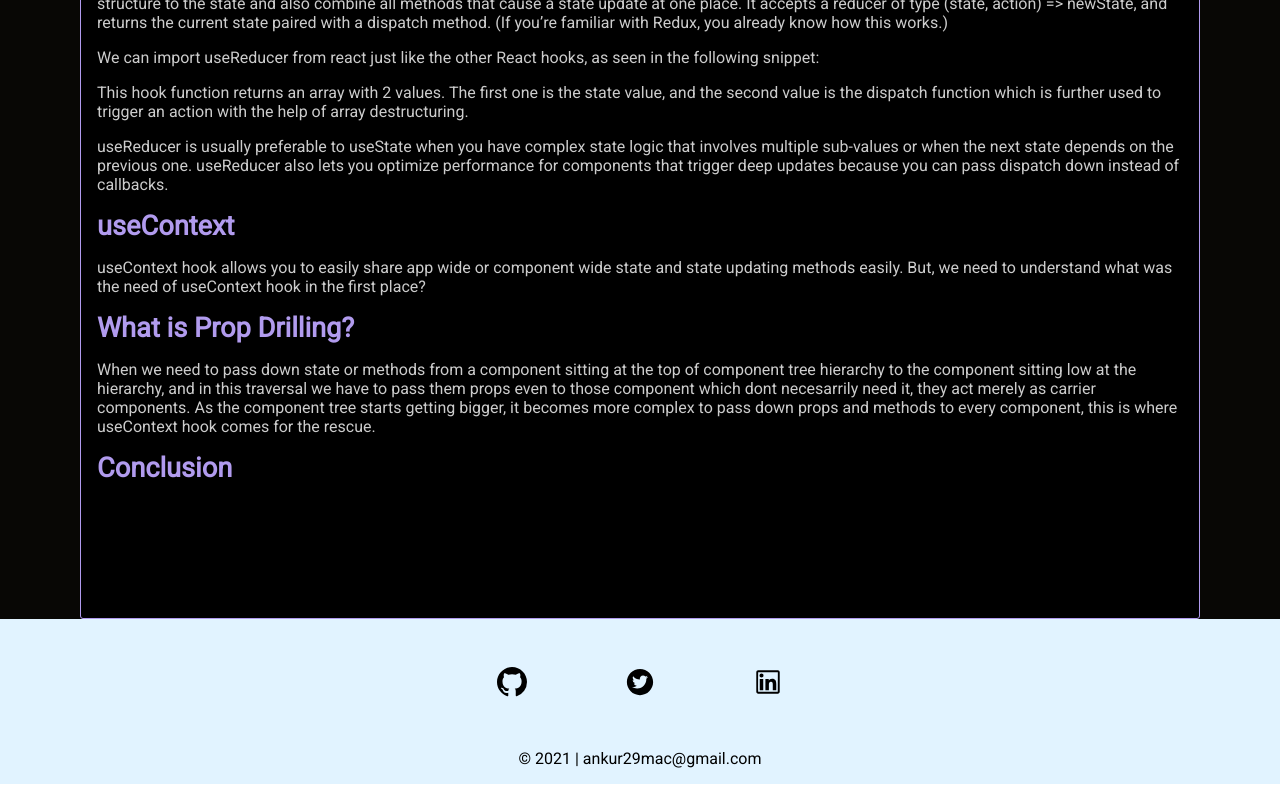
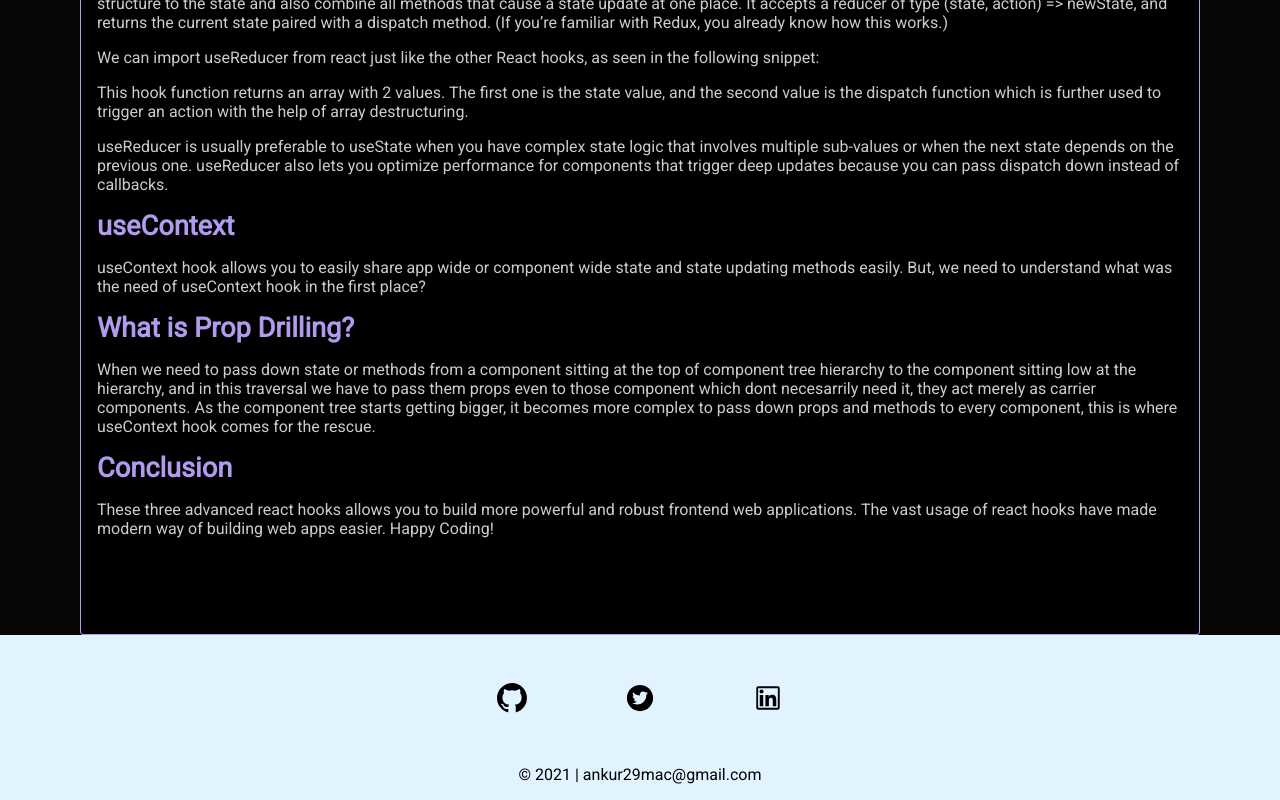
Before and after one commit to a1nkur/mark3-portfolio, a React (Create React App) app: page /blogs/blog1 in a window 1280 px wide. Shown: the part 2179-2979 px from the top of the page. Built offline with nearby package versions, Linux system fonts and the light colour scheme.

Commit message:
bug fix : fixed a css overlap

```diff
--- a/src/Components/BlogContainer1.jsx
+++ b/src/Components/BlogContainer1.jsx
@@ -198,9 +198,11 @@ const BlogContainer1 = () => {
         this is where useContext hook comes for the rescue.
       </p>
       <h3>Conclusion</h3>
-      These three advanced react hooks allows you to build more powerful and
-      robust frontend web applications. The vast usage of react hooks have made
-      modern way of building web apps easier. Happy Coding!
+      <p>
+        These three advanced react hooks allows you to build more powerful and
+        robust frontend web applications. The vast usage of react hooks have
+        made modern way of building web apps easier. Happy Coding!
+      </p>
     </Container>
   );
 };
```
